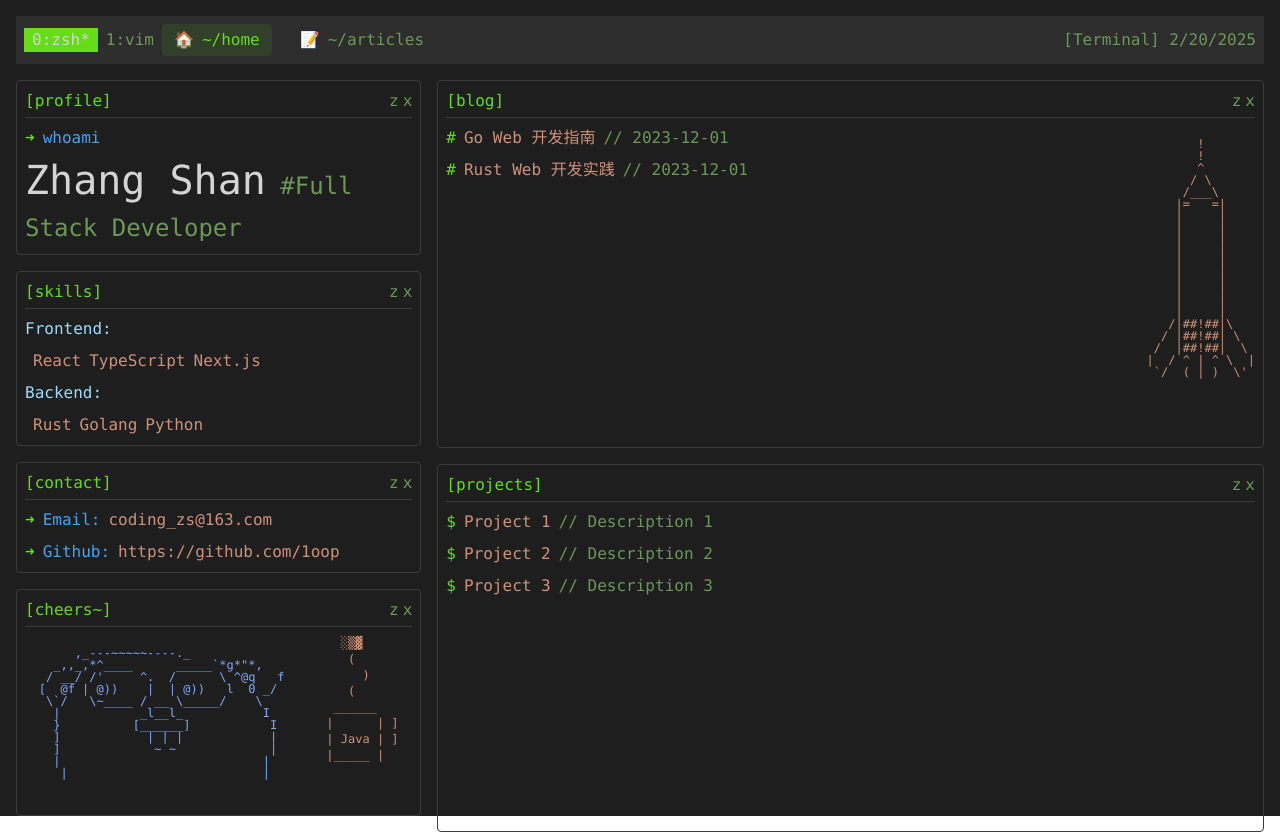
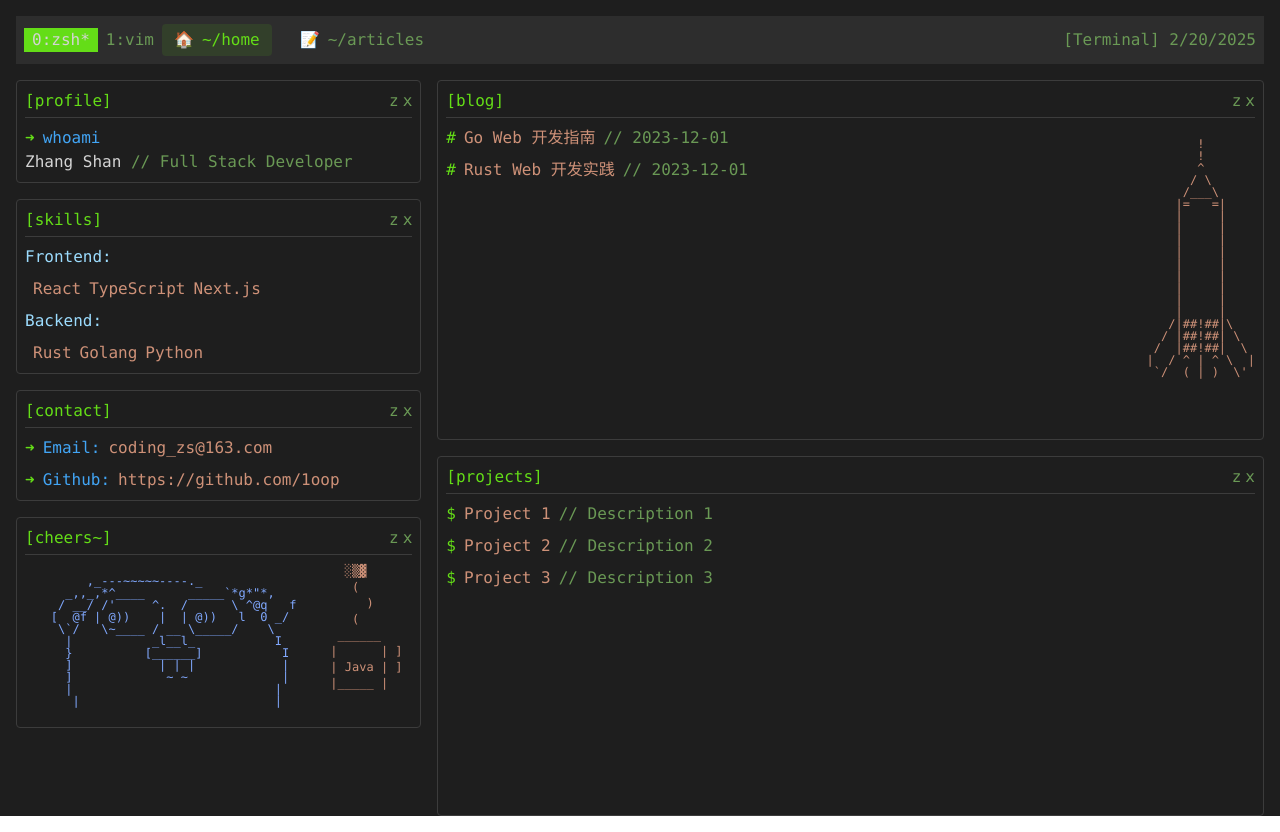
Before and after one commit to 1oop/1oop.github.io, a Next.js app: page / in a window 1280 px wide. Built offline with nearby package versions, Linux system fonts and the light colour scheme.

Commit message:
窄屏隐藏字符Logo

```diff
--- a/app/page.tsx
+++ b/app/page.tsx
@@ -25,10 +25,11 @@ export default async function Home() {
                   <span className="text-[#42a5f5]">whoami</span>
                 </div>
                 <div>
-                  <span className="text-[2.5em]">Zhang Shan</span>
-                  <span className="text-[#6a9955] text-[1.5em]">
+                  <span className="text-[2em] md:text-[1em]">Zhang Shan</span>
+                  <br className="block md:hidden"/>
+                  <span className="text-[#6a9955] text-[1.5em] md:text-[1em]">
                     {" "}
-                    #Full Stack Developer
+                    // Full Stack Developer
                   </span>
                 </div>
               </div>
@@ -75,9 +76,9 @@ export default async function Home() {
           </TmuxPane>
 
           {/* 干杯！ */}
-          <TmuxPane title="cheers~">
+          <TmuxPane title="cheers~" className="mb-4 hidden md:block">
             <div className="flex justify-around">
-              <GopherArt className="mb-4 hidden md:block" />
+              <GopherArt className="ml-4 hidden md:block" />
               <CoffeeSteam className="hidden md:block" />
             </div>
           </TmuxPane>
```
